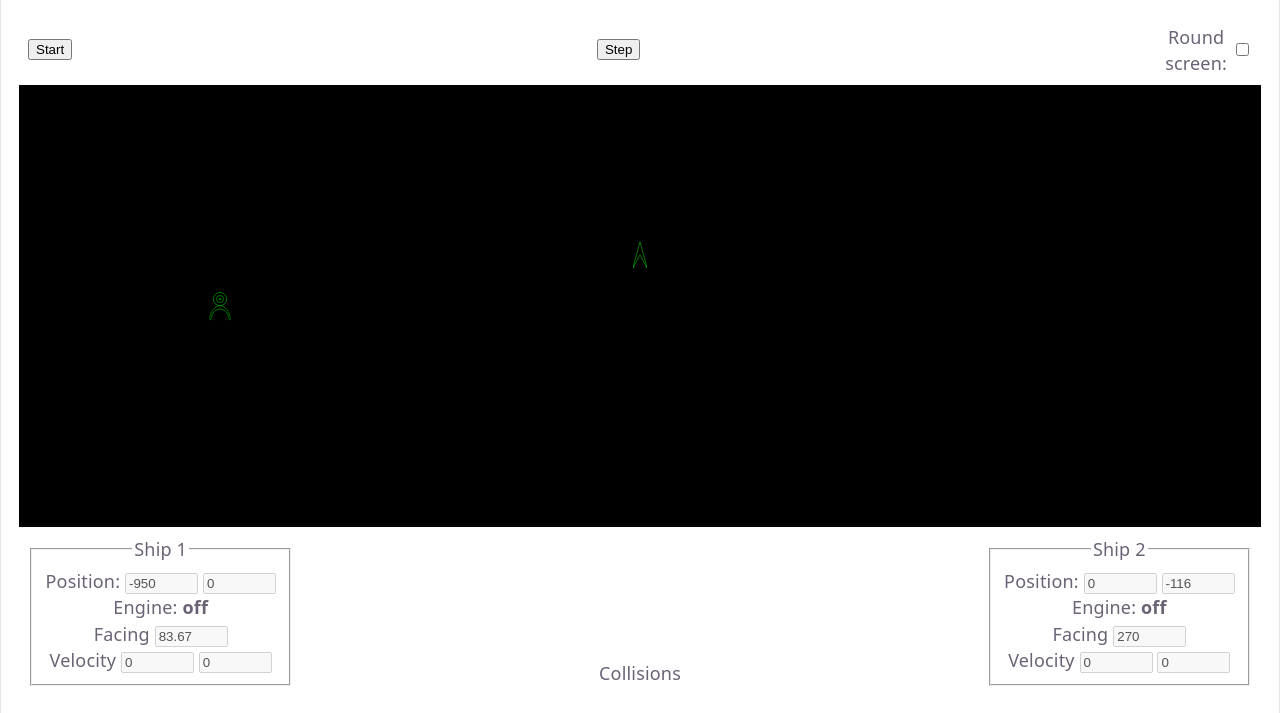
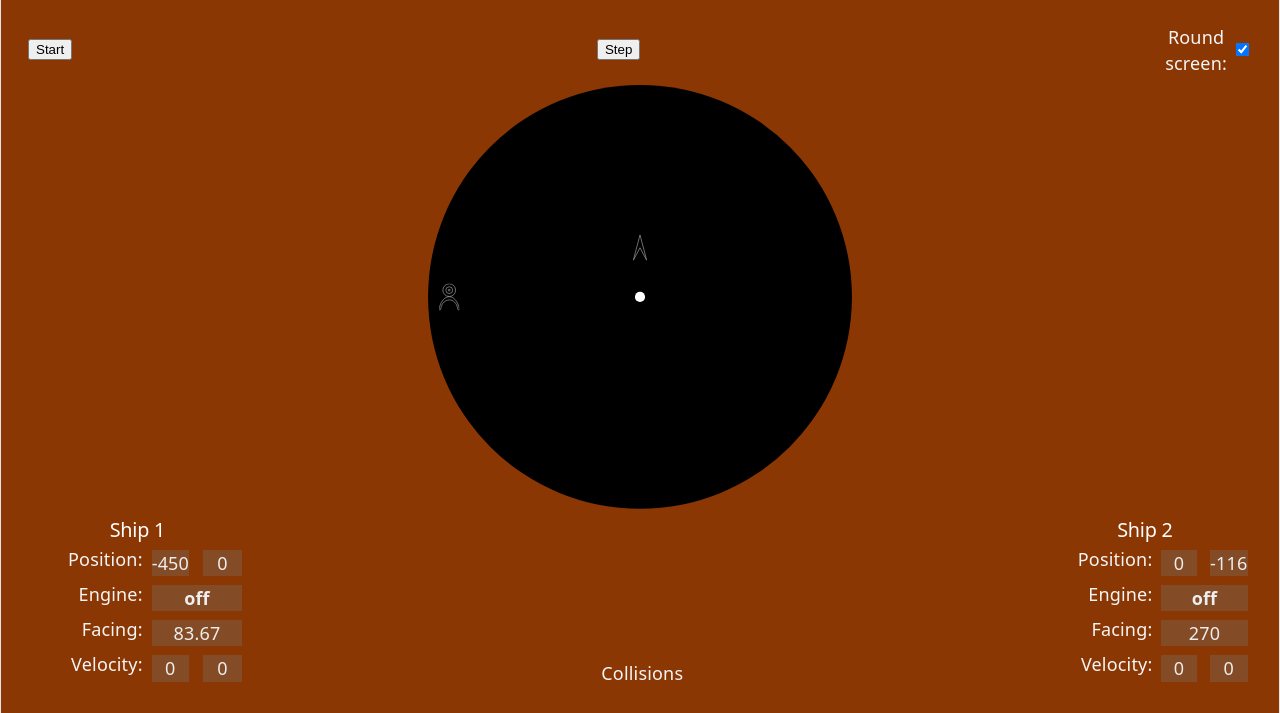
Before and after one commit to johnhelmuth/spacewars-raw, a website built with Vite: page index.html in a window 1280 px wide. Shown: the part 87-800 px from the top of the page. Built offline with nearby package versions, Linux system fonts and the light colour scheme.

Commit message:
Added star, tweaked UI a bit.
* Tweaked UI to match videos of original game.
* Added "Star" object, fixed in center of screen, undestructible.

```diff
--- a/index.html
+++ b/index.html
@@ -22,31 +22,26 @@
       </div>
       <div id="last-panel">
         <div id="ship-1-controls" data-object-id="ship-1" class="controls">
-          <fieldset id="ship-1-controls-fieldset">
-            <legend>Ship 1</legend>
-            <label>Position:
-              <input type="text" name="ship-1-position-x" id="ship-1-position-x" size="6"
-                     class="position-x" disabled/>
-              <input type="text" name="ship-1-position-y" id="ship-1-position-y" size="6"
-                     class="position-y" disabled/>
-            </label>
-            <label>Engine: <span class="engine-state">off</span>
-<!--              <div><button id="ship-1-engine" name="ship-1-engine" class="ship-engine">Toggle</button></div>-->
-            </label>
-            <label>
-              Facing
-              <input type="text" name="ship-1-facing" id="ship-1-facing" size="6" class="ship-facing" disabled/>
-            </label>
-<!--            <button id="ship-1-rotate-left" name="ship-1-rotate-left" class="ship-rotate rotate-left">Left</button>-->
-<!--            <button id="ship-1-rotate-right" name="ship-1-rotate-right" class="ship-rotate rotate-right">Right</button>-->
-            <label>
-              Velocity
-              <input type="text" name="ship-1-velocity-magnitude" id="ship-1-velocity-magnitude" size="6"
-                     class="ship-velocity-magnitude" disabled/>
-              <input type="text" name="ship-1-velocity-direction" id="ship-1-velocity-direction" size="6"
-                     class="ship-velocity-direction" disabled/>
-            </label>
-          </fieldset>
+          <h2>Ship 1</h2>
+          <ul id="ship-1-controls-fieldset">
+            <li class="property-display vector">
+              <div class="label">Position:</div>
+              <div id="ship-1-position-x" class="value value1 position-x" ></div>
+              <div id="ship-1-position-y" class="value value2 position-y" ></div>
+            </li>
+            <li class="property-display">
+              <div class="label">Engine:</div>
+              <div class="value engine-state">off</div></li>
+            <li class="property-display">
+              <div class="label">Facing:</div>
+              <div id="ship-1-facing" class="value ship-facing"></div>
+            </li>
+            <li class="property-display vector">
+              <div class="label">Velocity:</div>
+              <div id="ship-1-velocity-magnitude" class="value value1 ship-velocity-magnitude"></div>
+              <div id="ship-1-velocity-direction" class="value value2 ship-velocity-direction"></div>
+            </li>
+          </ul>
         </div>
         <div class="user-messages">
           <div class="torpedo-status">
@@ -59,33 +54,26 @@
           </div>
         </div>
         <div id="ship-2-controls" data-object-id="ship-2" class="controls">
-          <fieldset id="ship-2-controls-fieldset">
-            <legend>Ship 2</legend>
-            <label>Position:
-              <input type="text" name="ship-2-position-x" id="ship-2-position-x" size="6"
-                     class="position-x" disabled/>
-              <input type="text" name="ship-2-position-y" id="ship-2-position-y" size="6"
-                     class="position-y" disabled/>
-            </label>
-            <label>Engine: <span class="engine-state">off</span>
-<!--              <div>-->
-<!--                <button id="ship-2-engine" name="ship-2-engine" class="ship-engine">Toggle</button>-->
-<!--              </div>-->
-            </label>
-            <label>
-              Facing
-              <input type="text" name="ship-2-facing" id="ship-2-facing" size="6" class="ship-facing" disabled/>
-            </label>
-<!--            <button id="ship-2-rotate-left" name="ship-2-rotate-left" class="ship-rotate rotate-left">Left</button>-->
-<!--            <button id="ship-2-rotate-right" name="ship-2-rotate-right" class="ship-rotate rotate-right">Right</button>-->
-            <label>
-              Velocity
-              <input type="text" name="ship-2-velocity-magnitude" id="ship-2-velocity-magnitude" size="6"
-                     class="ship-velocity-magnitude" disabled/>
-              <input type="text" name="ship-2-velocity-direction" id="ship-2-velocity-direction" size="6"
-                     class="ship-velocity-direction" disabled/>
-            </label>
-          </fieldset>
+          <h2>Ship 2</h2>
+          <ul id="ship-2-controls-fieldset">
+            <li class="property-display vector">
+              <div class="label">Position:</div>
+              <div id="ship-2-position-x" class="value value1 position-x" ></div>
+              <div id="ship-2-position-y" class="value value2 position-y" ></div>
+            </li>
+            <li class="property-display">
+              <div class="label">Engine:</div>
+              <div class="value engine-state">off</div></li>
+            <li class="property-display">
+              <div class="label">Facing:</div>
+              <div id="ship-2-facing" class="value ship-facing"></div>
+            </li>
+            <li class="property-display vector">
+              <div class="label">Velocity:</div>
+              <div id="ship-2-velocity-magnitude" class="value value1 ship-velocity-magnitude"></div>
+              <div id="ship-2-velocity-direction" class="value value2 ship-velocity-direction"></div>
+            </li>
+          </ul>
         </div>
       </div>
     </section>
--- a/src/main.ts
+++ b/src/main.ts
@@ -12,6 +12,8 @@ import {Velocity} from "./types/geometry.ts";
 import {TorpedoEvent} from "./events/TorpedoEvent.ts";
 import {RemoveObjectEvent} from "./events/RemoveObjectEvent.ts";
 import {SelfDestructEvent} from "./events/SelfDestructEvent.ts";
+import {Star} from "./models/Star.ts";
+import {StarView} from "./views/StarView.ts";
 
 const screenEl = document.querySelector<HTMLElement>('#screen');
 if (!screenEl) {
@@ -59,7 +61,7 @@ const sceneOptions = {
   dimensions,
   edgeInset: -16,
   showGrid,
-  roundScreen: false,
+  roundScreen: true,
 };
 
 const viewOptions = {
@@ -68,16 +70,19 @@ const viewOptions = {
 }
 
 const drive1 = new Drive(9.8, false);
-const ship1 = new Ship('ship-1', {x: -950, y: 0}, 83.67, new Velocity(0, 0), drive1);
+const ship1 = new Ship('ship-1', {x: -450, y: 0}, 83.67, new Velocity(0, 0), drive1);
 const ship1View = new Ship1View(ship1, viewOptions);
 const drive2 = new Drive(9.8, false);
 const ship2 = new Ship('ship-2', {x: 0, y: -116}, 270, new Velocity(0, 0), drive2);
 const ship2View = new Ship2View(ship2, viewOptions);
+const star = new Star();
+const starView = new StarView(star, viewOptions);
 
 const scene = new Scene(sceneOptions,
   [
     ship1View,
     ship2View,
+    starView,
   ]
 );
 
@@ -279,15 +284,15 @@ function setupControls(controlBlock: HTMLElement, ov: SpaceObjectView) {
     throw new Error(`${objectId} velocity direction control not available!`);
   }
 
-  positionXControl.value = `${ov.object.position.x}`;
-  positionYControl.value = `${ov.object.position.y}`;
+  positionXControl.innerText = `${ov.object.position.x}`;
+  positionYControl.innerText = `${ov.object.position.y}`;
 
-  facingControl.value = ov.object.facing.toString();
+  facingControl.innerText = ov.object.facing.toString();
 
   const engineStatusEl = controlBlock.querySelector<HTMLElement>('.engine-state');
 
-  velocityMagnitudeControl.value = `${ov.object.velocity.magnitude}`;
-  velocityDirectionControl.value = `${ov.object.velocity.direction}`;
+  velocityMagnitudeControl.innerText = `${ov.object.velocity.magnitude}`;
+  velocityDirectionControl.innerText = `${ov.object.velocity.direction}`;
 
 // Handle ship update events, binding the control values to the onscreen display objects
   const updateObjectControls = () => {
--- /dev/null
+++ b/src/models/Star.ts
@@ -0,0 +1,13 @@
+import {SpaceObject} from "./SpaceObject.ts";
+import {Velocity} from "../types/geometry.ts";
+
+export class Star extends SpaceObject {
+
+  constructor() {
+    super('Star', { x: 0, y: 0 }, 0, new Velocity(0, 0), 1000000);
+  }
+
+  destroy() {
+    this.destroyed = false;
+  }
+}
--- a/src/style.css
+++ b/src/style.css
@@ -1,11 +1,12 @@
 :root {
-  --text: #6b6375;
-  --text-h: #08060d;
-  --bg: #fff;
+  --text: #F5F5F5;
+  --text-h: #FFF;
+  --bg: #8a3704;
   --screen-bg: #000;
-  --screen-object-color: #0f0;
+  --screen-object-color: #fff;
   --border: #e5e4e7;
-  --code-bg: #f4f3ec;
+  --code: #eee;
+  --code-bg: #844b27;
   --accent: #aa3bff;
   --accent-bg: rgba(170, 59, 255, 0.1);
   --accent-border: rgba(170, 59, 255, 0.5);
@@ -30,33 +31,13 @@
   }
 }
 
-@media (prefers-color-scheme: dark) {
-  :root {
-    --text: #9ca3af;
-    --text-h: #f3f4f6;
-    --bg: #16171d;
-    --screen-bg: #fff;
-    --border: #2e303a;
-    --code-bg: #1f2028;
-    --accent: #c084fc;
-    --accent-bg: rgba(192, 132, 252, 0.15);
-    --accent-border: rgba(192, 132, 252, 0.5);
-    --social-bg: rgba(47, 48, 58, 0.5);
-    --shadow: rgba(0, 0, 0, 0.4) 0 10px 15px -3px, rgba(0, 0, 0, 0.25) 0 4px 6px -2px;
-  }
-
-  #social .button-icon {
-    filter: invert(1) brightness(2);
-  }
-}
-
 body {
   margin: 0;
 }
 
 h1,
 h2 {
-  font-family: var(--heading);
+  font-family: var(--heading) sans-serif;
   font-weight: 500;
   color: var(--text-h);
 }
@@ -66,12 +47,14 @@ h1 {
   letter-spacing: -1.68px;
   margin: 1rem 0 .75rem;
 }
+
 h2 {
-  font-size: 1.5rem;
+  font-size: 1.1rem;
   line-height: 118%;
   letter-spacing: -0.24px;
-  margin: 0 0 0.75rem;
+  margin: 0;
 }
+
 p {
   margin: 0;
 }
@@ -99,12 +82,15 @@ p {
 #first-panel {
   grid-row: 1 / 2;
 }
+
 #middle-panel {
   grid-row: 2 / 3;
 }
+
 #last-panel {
   grid-row: 3 / 4;
 }
+
 #first-panel, #last-panel {
 
   display: grid;
@@ -116,6 +102,7 @@ p {
   .option-control {
     display: flex;
     align-items: center;
+
     input {
       margin-left: .5rem;
     }
@@ -123,11 +110,6 @@ p {
 
   & .engine-state {
     font-weight: bold;
-  }
-  div.controls {
-    label {
-      display: block;
-    }
   }
 }
 
@@ -138,12 +120,57 @@ p {
   align-items: center;
   align-content: space-around;
 
+  div.controls {
+
+    ul {
+      list-style: none;
+      margin: .25rem 0 0;
+      display: grid;
+      grid-template-columns: max-content 1fr 1fr;
+      grid-template-areas: "label value value";
+
+      .property-display {
+        grid-column: 1 / -1;
+        display: grid;
+        grid-template-columns: subgrid;
+        grid-template-areas: "label value value";
+        gap: .25rem;
+
+        &.vector {
+          grid-template-areas: "label value1 value2";
+        }
+
+        .label {
+          grid-area: label;
+          text-align: right;
+        }
+
+        .value {
+          color: var(--code);
+          background-color: var(--code-bg);
+          grid-area: value;
+          margin: 0.25rem;
+        }
+
+        &.vector .value1 {
+          grid-area: value1;
+        }
+
+        &.vector .value2 {
+          grid-area: value2;
+        }
+      }
+    }
+  }
+
   div.controls[data-object-id="ship-1"] {
     grid-area: controls1;
   }
-  div.controls[data-object-id="ship-"] {
+
+  div.controls[data-object-id="ship-2"] {
     grid-area: controls2;
   }
+
   div.user-messages {
     grid-area: messages;
     min-height: 2rem;
@@ -195,19 +222,14 @@ p {
     }
 
     & .ship {
-      stroke: #00ff00;
+      stroke: var(--screen-object-color);
       stroke-width: 1px;
     }
 
     & .torpedo {
-      stroke: #00ff00;
+      stroke: var(--screen-object-color);
       stroke-width: 1px;
-      fill: #00ff00;
-    }
-
-    & .object-vector {
-      stroke: lightblue;
-      stroke-width: 1px;
+      fill: var(--screen-object-color);
     }
   }
 
--- /dev/null
+++ b/src/views/StarView.ts
@@ -0,0 +1,20 @@
+import {SpaceObjectView, type SpaceObjectViewOptions} from "./SpaceObjectView.ts";
+import {SpaceObject} from "../models/SpaceObject.ts";
+
+
+export class StarView extends SpaceObjectView {
+
+  constructor(object: SpaceObject, options: SpaceObjectViewOptions) {
+    super(object, options);
+    this.vertices = [
+      { x: -32, y: -32 },
+      { x: 32, y: 32 },
+    ];
+  }
+
+  shape() {
+    return `<circle cx="0" cy="0" r="12" fill="white" />`;
+  }
+
+  destroy() {}
+}
```
